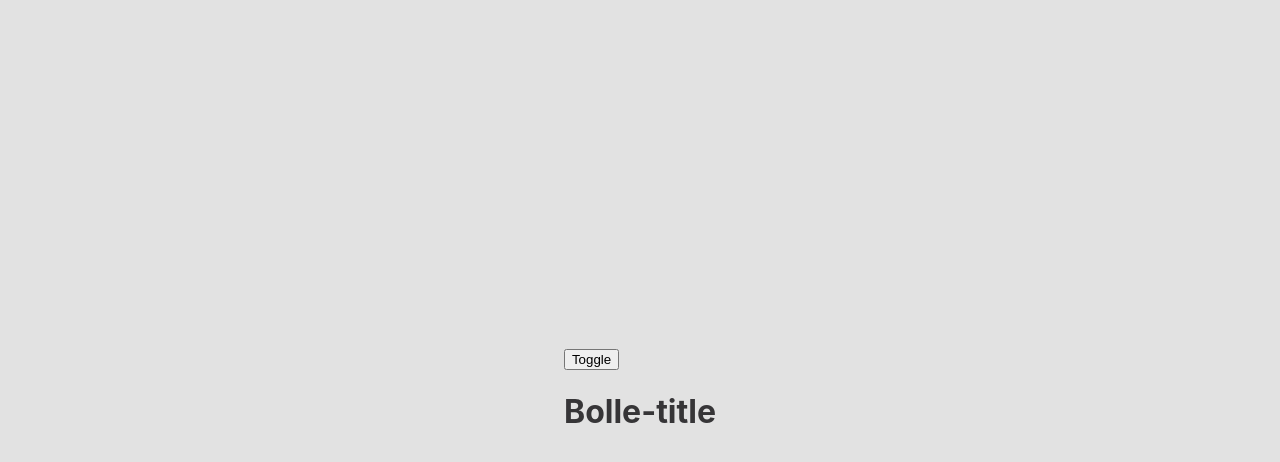
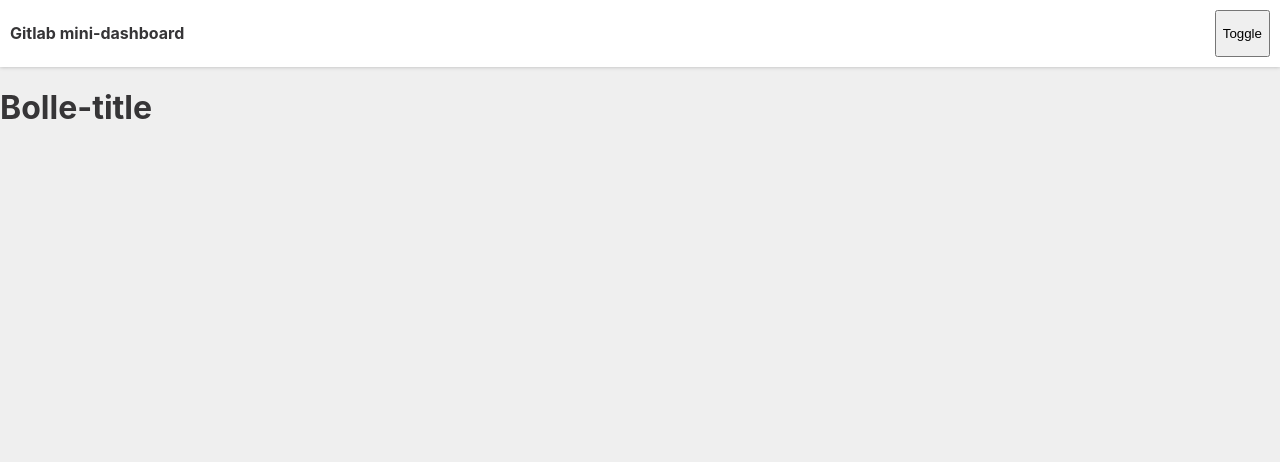
Before and after one commit to Xtrah/IT2810-P2, a React (Create React App) app: page / in a window 1280 px wide. Shown: the top 462 px of the page. Built offline with nearby package versions, Linux system fonts and the light colour scheme.

Commit message:
feat: simple navbar and theme #4

```diff
--- a/src/App.tsx
+++ b/src/App.tsx
@@ -1,14 +1,13 @@
 import { ThemeProvider } from './components/Theme/ThemeProvider';
 import { GlobalStyles } from './global';
-import ThemeToggle from "./components/Theme/ThemeToggle";
-
+import Navbar from './components/Navbar';
 
 function App() {
   return (
     <ThemeProvider>
         <>
           <GlobalStyles />
-          <ThemeToggle/>
+          <Navbar/>
           <h1>Bolle-title</h1>
         </>
     </ThemeProvider>
--- /dev/null
+++ b/src/components/Navbar.tsx
@@ -0,0 +1,27 @@
+import styled from 'styled-components';
+import ThemeToggle from './Theme/ThemeToggle';
+
+const StyledNav = styled.nav`
+  display: flex;
+  justify-content: space-between;
+  width: 100%;
+  padding: 10px;
+  box-shadow: ${({ theme }) => theme.shadow};
+  color: ${({ theme }) => theme.text};
+  background-color: ${({ theme }) => theme.card};
+`;
+
+const Title = styled.h1`
+  font-size: 1em;
+`;
+
+const Navbar = () => {
+  return (
+    <StyledNav>
+      <Title>Gitlab mini-dashboard</Title>
+      <ThemeToggle />
+    </StyledNav>
+  );
+};
+
+export default Navbar;
--- a/src/components/Theme/ThemeStyles.tsx
+++ b/src/components/Theme/ThemeStyles.tsx
@@ -1,15 +1,19 @@
 import { ThemeType } from './ThemeType';
 
 export const lightTheme: ThemeType = {
-  body: '#E2E2E2',
+  body: '#EFEFEF',
+  card: '#FFFFFF',
   text: '#363537',
   toggleBorder: '#FFF',
   gradient: 'linear-gradient(#39598A, #79D7ED)',
+  shadow: '0 0 4px rgba(0,0,0,0.25)',
 };
 
 export const darkTheme: ThemeType = {
-  body: '#363537',
+  body: '#130900',
+  card: '#3F2004',
   text: '#FAFAFA',
   toggleBorder: '#6B8096',
   gradient: 'linear-gradient(#091236, #1E215D)',
+  shadow: '0 0 4px rgba(0,0,0,0.25)',
 };
--- a/src/components/Theme/ThemeType.ts
+++ b/src/components/Theme/ThemeType.ts
@@ -1,6 +1,8 @@
 export interface ThemeType {
     body: string,
+    card: string,
     text: string,
     toggleBorder: string,
     gradient: string,
+    shadow: string,
 }
--- a/src/global.tsx
+++ b/src/global.tsx
@@ -1,8 +1,7 @@
 import { createGlobalStyle } from 'styled-components';
 import { ThemeType } from './components/Theme/ThemeType';
 
-
-export const GlobalStyles = createGlobalStyle<{theme: ThemeType}>`
+export const GlobalStyles = createGlobalStyle<{ theme: ThemeType }>`
 
 *,
 *::after,
@@ -10,16 +9,20 @@ export const GlobalStyles = createGlobalStyle<{theme: ThemeType}>`
   box-sizing: border-box;
 }
 
+#root{
+  width: 100%;
+  margin: 0;
+}
+
 body {
+    display: flex;
+    flex-direction: column;
     align-items: center;
-    display: flex;
-    background: ${({ theme }) => theme.body};
-    color: ${({ theme }) => theme.text};
-    flex-direction: column;
-    justify-content: center;
     height: 100vh;
     margin: 0;
     padding: 0;
+    background: ${({ theme }) => theme.body};
+    color: ${({ theme }) => theme.text};
     font-family: BlinkMacSystemFont, -apple-system, 'Segoe UI', Roboto, Helvetica, Arial, sans-serif;
     transition: all 0.25s linear;
 }
```
Also changed, not shown: src/Navbar.tsx (deleted, +0 -21 lines).
